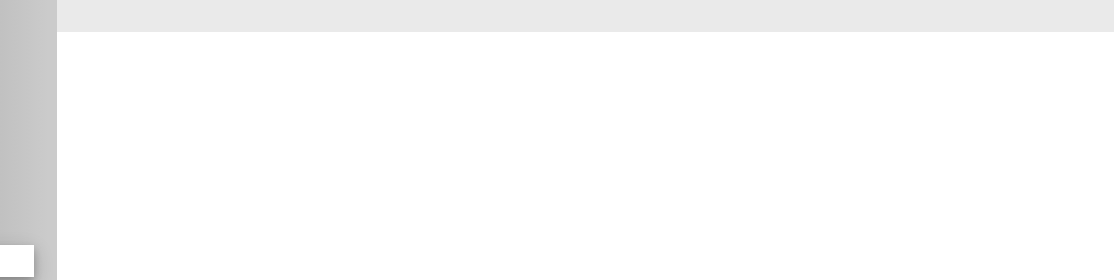
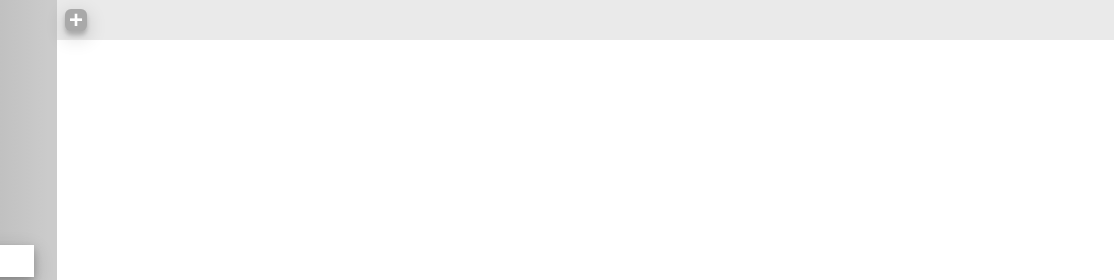
Before and after one commit to connorHashDash/todo, a website built with webpack: page src/index.html in a window 1280 px wide. Shown: the top 280 px of the page, 166-1280 px from the left. Built offline with nearby package versions, Linux system fonts and the light colour scheme.

Commit message:
added plus symbol for new tabs

```diff
--- a/src/index.js
+++ b/src/index.js
@@ -1,7 +1,9 @@
 import './style.css'
 
 import {populateSideBar} from './leftbar.js'
+import {populateTopBar} from './topbar.js'
 
 let todooey = (() => {
   populateSideBar()
+  populateTopBar()
 })()
--- a/src/leftbar.js
+++ b/src/leftbar.js
@@ -105,7 +105,6 @@ let sideBarIcon = (() => {
 })();
 
 function populateSideBar() {
-  console.log(seeAllProjects())
   sidenav.appendChild(sideBarIcon.iconDiv)
   sidenav.appendChild(sideBarForm.formDiv)
   sidenav.appendChild(seeAllProjects())
--- a/src/style.css
+++ b/src/style.css
@@ -15,6 +15,49 @@ html, body {
   width: 100%;
 }
 
+
+#rightsidediv{
+  width: 100%;
+}
+
+#topnav{
+  height: 40px;
+  width: 100%;
+  display: flex;
+  align-items: center;
+  background-color: #EAEAEA ;
+  padding-left: .5rem;
+}
+
+#plusDiv{
+  display: flex;
+  aspect-ratio: 1 / 1;
+  height: 55%;
+  justify-content: center;
+  align-items: center;
+  border-radius: 6px;
+  background-color: rgba(169,169,169,1);
+  box-shadow: 0 4px 4px 0 rgba(0, 0, 0, 0.2), 0 6px 20px 0 rgba(0, 0, 0, 0.19);
+  transition-duration: .3s;
+  cursor: pointer;
+}
+
+#plusDiv:hover{
+  box-shadow: none;
+  background-color: #494949;
+}
+
+#plusSign{
+  font-size: 1.5rem;
+  font-weight: 800;
+  color: white;
+  text-shadow: 5px 4px 8px 0 rgba(0, 0, 0, 0.2), 0 6px 20px 0 rgba(0, 0, 0, 0.19);
+}
+
+#display{
+  width: 100%;
+}
+
 #leftsidenav {
   display: flex;
   flex-direction: column;
@@ -22,20 +65,6 @@ html, body {
   height: 100%;
   width: 270px;
 background: linear-gradient(90deg, rgba(169,169,169,1) 0%, rgba(164,164,164,1) 0%, rgba(159,159,159,1) 3%, rgba(203,203,203,1) 96%);
-}
-
-#rightsidediv{
-  width: 100%;
-}
-
-#topnav{
-  height: 4%;
-  width: 100%;
-  background-color: #EAEAEA ;
-}
-
-#display{
-  width: 100%;
 }
 
 #iconDiv{
--- a/src/topbar.js
+++ b/src/topbar.js
@@ -0,0 +1,34 @@
+import {elementFactory} from './ElementMaker.js'
+
+let topBar = document.getElementById('topnav')
+
+console.log(topBar)
+
+let tabMaker = () => {
+let container = elementFactory('div', {
+  id: 'tabdiv',
+  className: 'tab',
+})
+}
+
+let plusSign = (() => {
+
+  let plusSymHolder = elementFactory('div', {
+    id: 'plusDiv',
+  })
+
+  let plusSymbol = elementFactory('p', {
+    id: 'plusSign',
+    innerHTML: '&#43;',
+  })
+
+  plusSymHolder.appendChild(plusSymbol)
+  return {plusSymHolder}
+})()
+
+let populateTopBar = () => {
+  topBar.appendChild(plusSign.plusSymHolder)
+}
+
+
+export {populateTopBar}
```
Also changed, not shown: dist/main.js.
